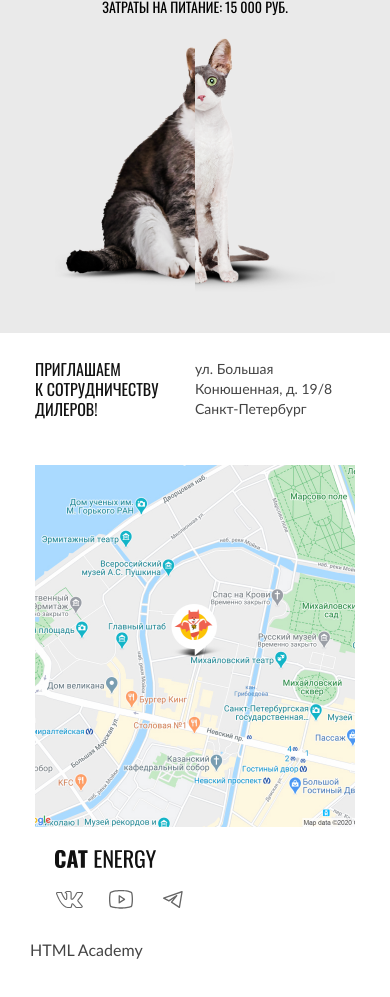
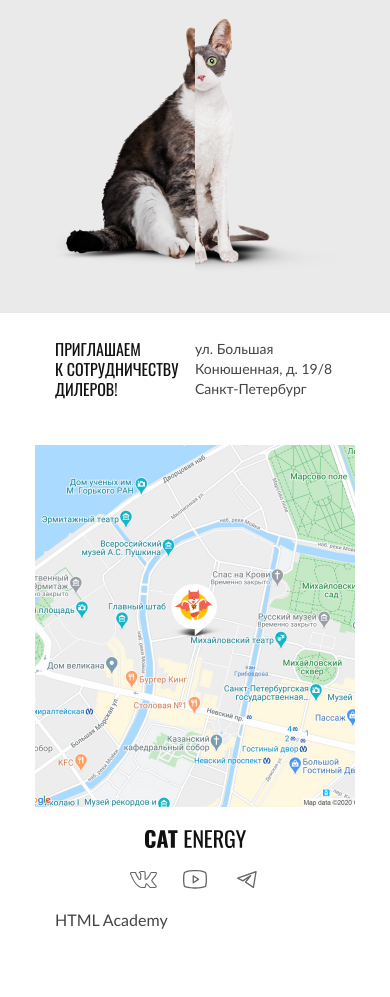
Before and after one commit to htmlacademy-adaptive/1814593-cat-energy-28, a website: page source/index.html in a window 390 px wide. Shown: the part 1873-2870 px from the top of the page. After the commit the page ends 2802 px from the top, so only its background shows below. Drawn offline with nearby package versions, Linux system fonts and the light colour scheme; files that its build step writes are made by us from their sources.

Commit message:
Продолжаем делать адаптивные сетки мелких элементов

```diff
--- a/source/index.html
+++ b/source/index.html
@@ -44,6 +44,7 @@
         <img class="nutrition__image" src="img/cat-energy-pro-index.png" alt="Питание Cat Energy Pro">
         <a class="nutrition__btn-link btn-link" href="#">Подобрать программу</a>
       </div>
+    </section>
     <section class="page-main__diet diet container">
       <h2 class="visually-hidden">Варианты программ питания для кота</h2>
       <ul class="diet__list">
@@ -61,7 +62,7 @@
         </li>
       </ul>
     </section>
-    </section>
+
     <section class="page-main__how-it-works how-it-works container">
       <h2 class="how-it-works__title title">Как это работает</h2>
       <ul class="how-it-works__list">
@@ -121,10 +122,11 @@
       <h2 class="visually-hidden">Как нас найти</h2>
       <img class="map__image" src="img/location.jpg" alt="Карта" width="320" height="362">
     </section>
-    <a class="page-footer__logo logo container" href="index.html">
+    <div class="page-footer__wrapper container">
+      <a class="page-footer__logo logo" href="index.html">
         <img class="logo__text" src="img/logo-text.svg" alt="Cat energy">
       </a>
-    <section class="page-footer__social social container">
+      <section class="page-footer__social social">
         <h2 class="visually-hidden">Социальные сети</h2>
         <ul class="social__list">
           <li class="social__item">
@@ -144,11 +146,12 @@
           </li>
         </ul>
       </section>
-    <section class="page-footer__copyright copyright container">
+      <section class="page-footer__copyright copyright">
         <a class="copyright__link" href="https://htmlacademy.ru/intensive/adaptive">
           <h2 class="copyright__title">HTML Academy</h2>
         </a>
       </section>
+    </div>
   </footer>
 
   <script src="js/script.js"></script>
--- a/source/sass/blocks/logo.scss
+++ b/source/sass/blocks/logo.scss
@@ -9,4 +9,5 @@
 
 .logo__text {
   display: block;
+  margin: 0;
 }
--- a/source/sass/blocks/page-footer.scss
+++ b/source/sass/blocks/page-footer.scss
@@ -5,12 +5,13 @@
   gap: 20px;
 
   @media (min-width: $tablet-width) {
-    grid-template-columns: 1fr max-content 1fr;
+    grid-template-columns: 1fr;
   }
 }
 
 .page-footer__partnership {
-  padding: 26px 0;
+  padding-top: 26px;
+  padding-bottom: 26px;
 
   @media (min-width: $tablet-width) {
     padding: 56px 40px;
@@ -27,28 +28,12 @@
   }
 }
 
-.page-footer__logo {
-  justify-self: center;
-
-  @media (min-width: $tablet-width) {
-    justify-self: start;
-    grid-column: 1 / 2;
-  }
+.page-footer__wrapper {
+  display: grid;
+  grid-template-columns: 1fr;
+  gap: 20px;
 }
 
 .page-footer__social {
   justify-self: center;
-
-  @media (min-width: $tablet-width) {
-    grid-column: 2 / 3;
-  }
 }
-
-.page-footer__copyright {
-  margin: 10px 10px 40px 10px;
-
-  @media (min-width: $tablet-width) {
-    grid-column: -2 / -1;
-    justify-self: end;
-  }
-}
```
Lines whose indentation alone changed are shown as unchanged.
